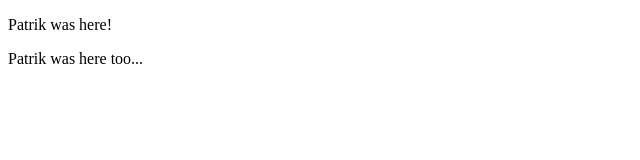
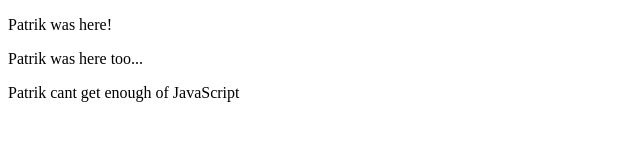
Before and after one commit to pattzor/ProjektX, a plain HTML site: page ProjectX/index.html in a window 1280 px wide. Shown: the whole page, without its empty margins (0-640 px from the left). Drawn offline with Linux system fonts and the light colour scheme.

Commit message:
New stuff. Again.

```diff
--- a/ProjectX/index.html
+++ b/ProjectX/index.html
@@ -8,5 +8,7 @@
     <p>Patrik was here!</p>
 
     <p>Patrik was here too...</p>
+
+    <p>Patrik cant get enough of JavaScript</p>
 </body>
 </html>
```
